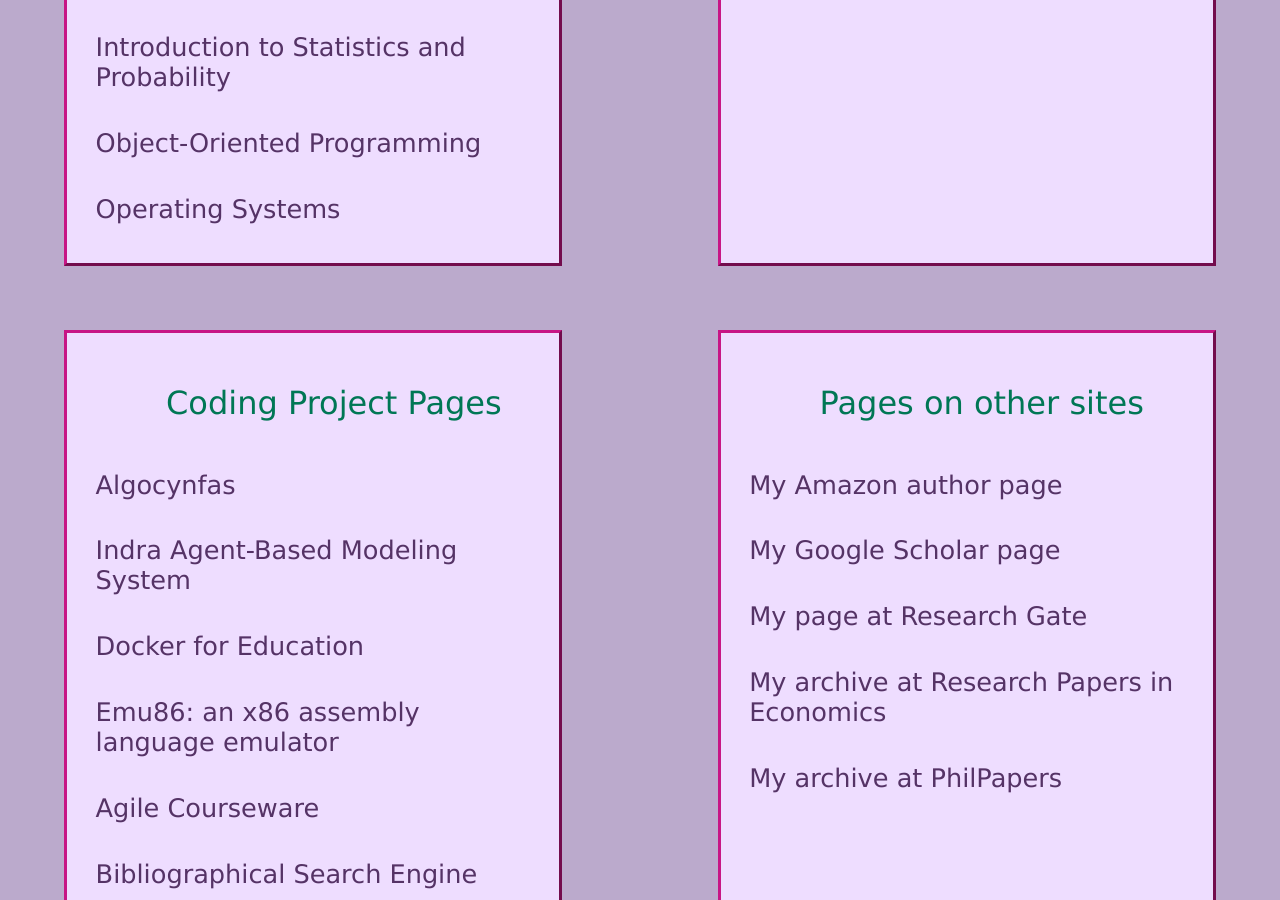
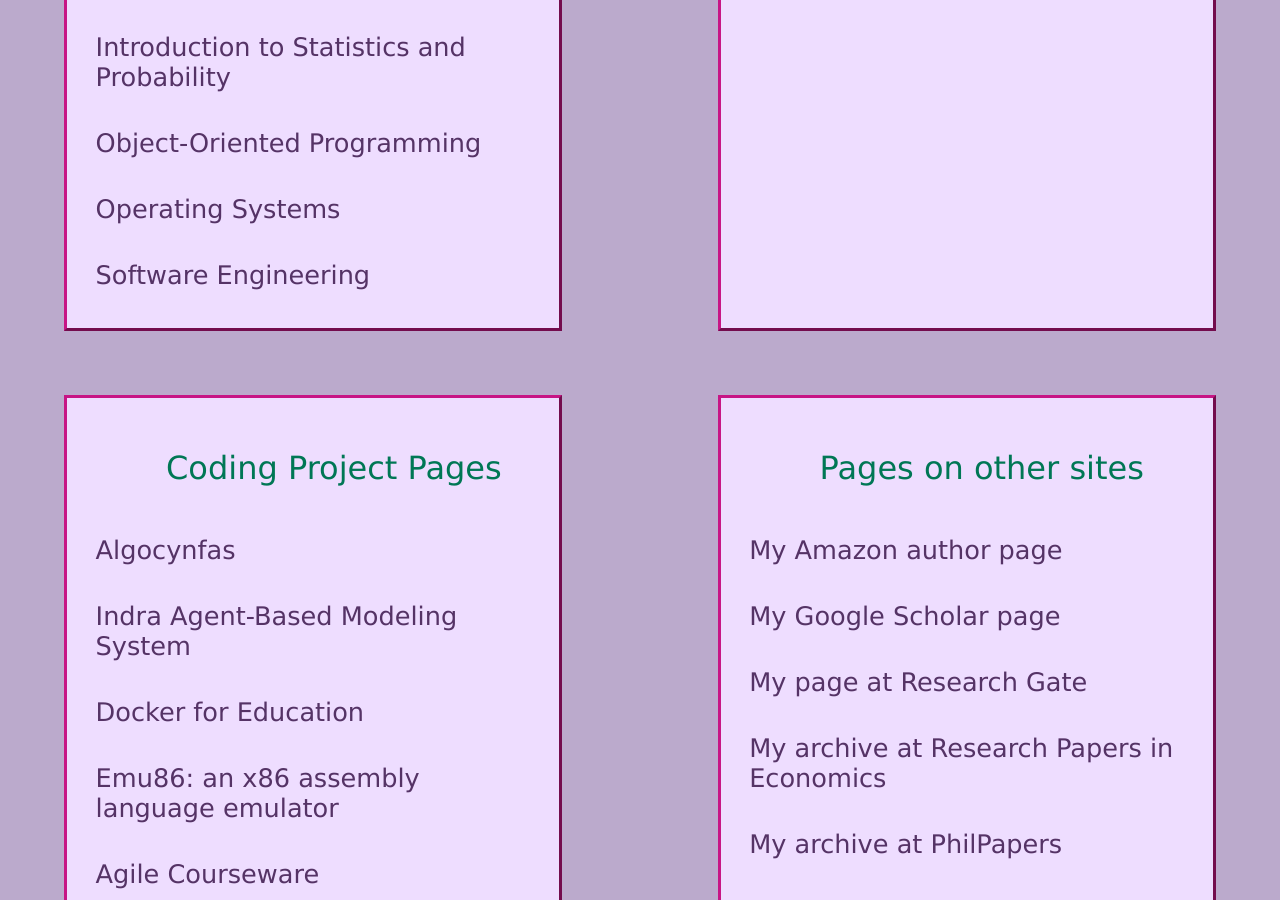
Before and after one commit to gcallah/gcallah.github.io, a Jekyll site: the page index.html, which Jekyll copies as it is, in a window 1280 px wide and 900 px high, scrolled down 728 px. Built offline with Jekyll 4.4.1, drawn with Linux system fonts in a browser that asks for light colours.

Commit message:
Added SE course.

```diff
--- a/index.html
+++ b/index.html
@@ -76,6 +76,12 @@
                     <h3>
                         <a href="../OperatingSystems/index.html">
                         Operating Systems
+                        </a>
+                    </h3>
+
+                    <h3>
+                        <a href="../SoftwareEngineering/index.html">
+                        Software Engineering
                         </a>
                     </h3>
                 </div>
```
